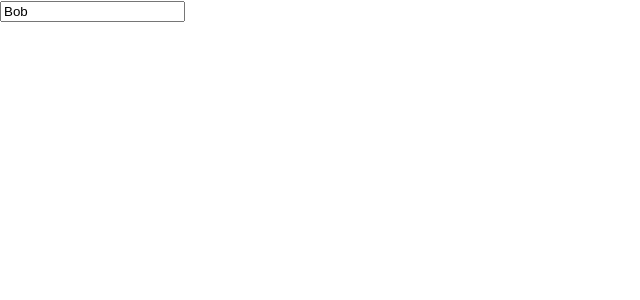
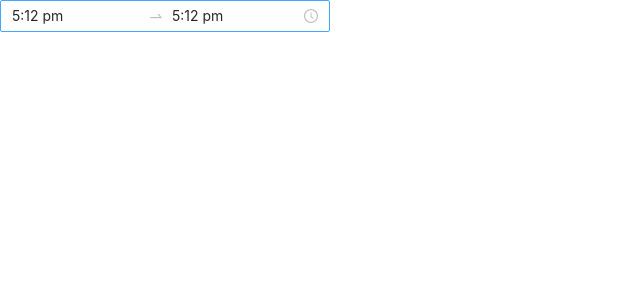
Before and after one commit to dcaccavano/wakeup-clock, a React (Create React App) app: page / in a window 1280 px wide. Shown: the top 300 px of the page, without its empty margins (0-640 px from the left). Built offline with nearby package versions, Linux system fonts and the light colour scheme.

Commit message:
adds time range picker

```diff
--- a/package.json
+++ b/package.json
@@ -6,6 +6,8 @@
     "@testing-library/jest-dom": "^4.2.4",
     "@testing-library/react": "^9.3.2",
     "@testing-library/user-event": "^7.1.2",
+    "antd": "^4.4.3",
+    "moment": "^2.27.0",
     "react": "^16.13.1",
     "react-dom": "^16.13.1",
     "react-scripts": "3.4.1"
--- a/src/App.js
+++ b/src/App.js
@@ -1,17 +1,10 @@
 import React from 'react';
-import useLocalStorage from './utils/use-local-storage';
+import Settings from './components/Settings';
 
 function App() {
-  const [name, setName] = useLocalStorage('name', 'Bob');
-
   return (
     <div>
-      <input
-        type="text"
-        placeholder="Enter your name"
-        value={name}
-        onChange={e => setName(e.target.value)}
-      />
+      <Settings />
     </div>
   );
 }
--- /dev/null
+++ b/src/components/Settings/index.js
@@ -0,0 +1,33 @@
+import React from 'react';
+import useLocalStorage from '../../utils/use-local-storage';
+import { TimePicker } from 'antd';
+import 'antd/dist/antd.css';
+import moment from 'moment';
+
+const Settings = () => {
+  const format = 'h:mm a'
+
+  const { RangePicker } = TimePicker;
+  const [dayStart, setDayStart] = useLocalStorage('dayStart', moment());
+  const [dayEnd, setDayEnd] = useLocalStorage('dayEnd', moment());
+
+  const setTimes = times => {
+    times[0] && setDayStart(times[0]);
+    times[1] && setDayEnd(times[1]);
+  }
+
+  return (
+    <div>
+      <RangePicker
+        allowClear={false}
+        value={[moment(dayStart), moment(dayEnd)]}
+        onChange={setTimes}
+        use12Hours
+        minuteStep={5}
+        format={format}
+      />
+    </div>
+  );
+}
+
+export default Settings;
```
Also changed, not shown: 1 other file (tests, documents, lock files or other folders).
